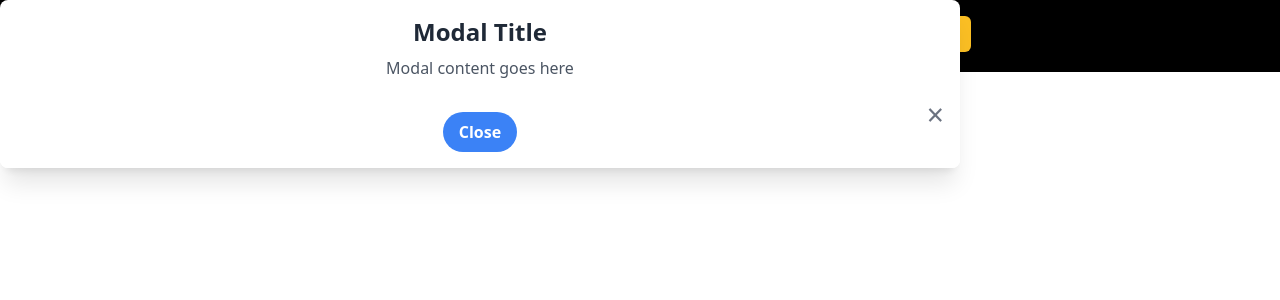
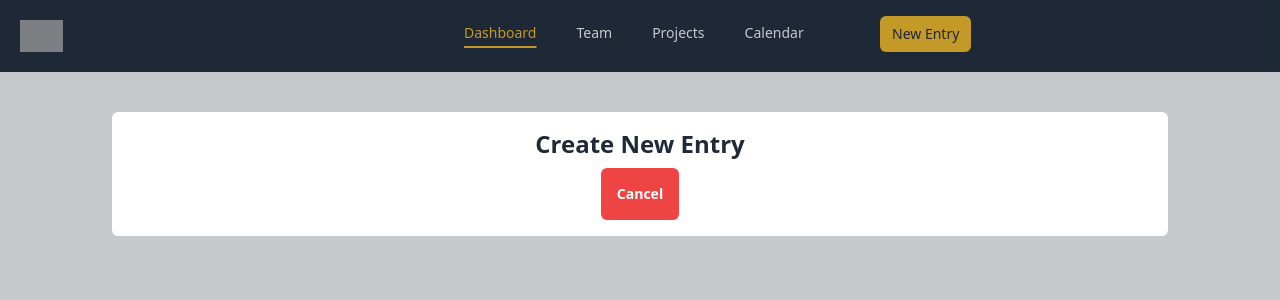
Before and after one commit to davidgrrcia-archived/contablock-app, a Vue app in the folder frontend/: page / in a window 1280 px wide. Both pictures are taken after a click on the button "New Entry". Shown: the top 300 px of the page. Built offline with nearby package versions, Linux system fonts and the light colour scheme; grey boxes are pictures that could not be loaded.

Commit message:
improve modal ui

```diff
--- a/frontend/src/App.vue
+++ b/frontend/src/App.vue
@@ -1,12 +1,10 @@
 <script setup lang="ts">
 import { RouterView } from 'vue-router';
 import HeaderNav from '@/components/HeaderNav.vue';
-import CreateEntryModal from '@/components/CreateEntryModal.vue';
 </script>
 
 <template>
   <header></header>
   <HeaderNav />
-  <CreateEntryModal></CreateEntryModal>
   <RouterView />
 </template>
--- a/frontend/src/components/CreateEntryModal.vue
+++ b/frontend/src/components/CreateEntryModal.vue
@@ -1,28 +1,21 @@
 <template>
   <div class="relative">
-    <div v-if="modalState.isOpen" class="fixed inset-0 z-50 overflow-y-auto">
-      <div
-        class="flex items-end justify-center min-h-screen pt-4 px-4 pb-20 text-center sm:block sm:p-0"
-      >
-        <div
-          class="relative rounded-lg shadow-xl w-11/12 sm:w-3/4 lg:w-1/2 xl:w-1/3"
-        >
+    <div
+      v-if="modalState.isOpen"
+      class="fixed inset-0 z-50 overflow-y-auto bg-gray-800/25"
+    >
+      <div class="p-28 text-center">
+        <div class="bg-white rounded-md p-4">
+          <h3 class="text-2xl font-bold mb-2 text-gray-800">
+            Create New Entry
+          </h3>
+
           <button
             @click="hideCreateEntryModal()"
-            class="text-3xl leading-none absolute top-1/2 right-0 m-4 text-gray-500 hover:text-red-500"
+            class="p-4 text-sm font-bold text-white bg-red-500 rounded-md hover:bg-gray-800"
           >
-            &times;
+            Cancel
           </button>
-          <div class="bg-white rounded-lg py-4 px-6 mb-4">
-            <h3 class="text-2xl font-bold mb-2 text-gray-800">Modal Title</h3>
-            <p class="text-gray-600 mb-8">Modal content goes here</p>
-            <button
-              @click="hideCreateEntryModal()"
-              class="px-4 py-2 font-bold text-white bg-blue-500 rounded-full hover:bg-blue-700 focus:outline-none focus:shadow-outline-blue active:bg-blue-800"
-            >
-              Close
-            </button>
-          </div>
         </div>
       </div>
     </div>
--- a/frontend/src/components/HeaderNav.vue
+++ b/frontend/src/components/HeaderNav.vue
@@ -1,5 +1,5 @@
 <template>
-  <div class="columns-3 bg-black">
+  <div class="columns-3 bg-gray-800">
     <div class="w-full p-5">
       <img
         class="h-8 w-auto object-right"
@@ -24,7 +24,7 @@
     </div>
     <div class="w-full p-4">
       <button
-        class="px-3 py-2 text-sm font-medium rounded-md bg-amber-400 text-black"
+        class="px-3 py-2 text-sm font-medium rounded-md bg-amber-400 text-gray-800"
         type="button"
         @click="showCreateEntryModal()"
       >
@@ -32,11 +32,13 @@
       </button>
     </div>
   </div>
+  <CreateEntryModal></CreateEntryModal>
 </template>
 
 <script setup lang="ts">
 import type { Navigation } from '@/interfaces/Navigation';
 import { useCreateEntryModalStore } from '@/stores/createEntryModal';
+import CreateEntryModal from '@/components/CreateEntryModal.vue';
 
 const navigation: Navigation[] = [
   { name: 'Dashboard', href: '#', current: true },
```
